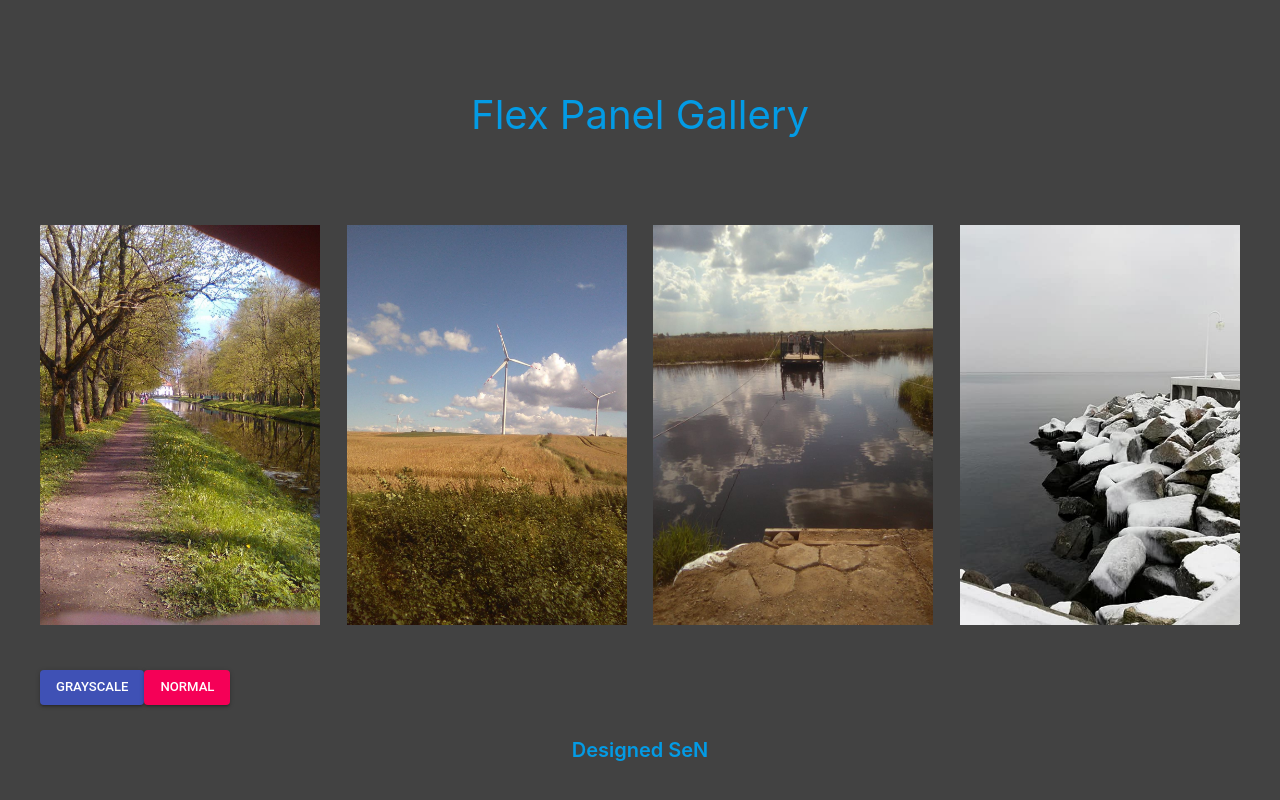
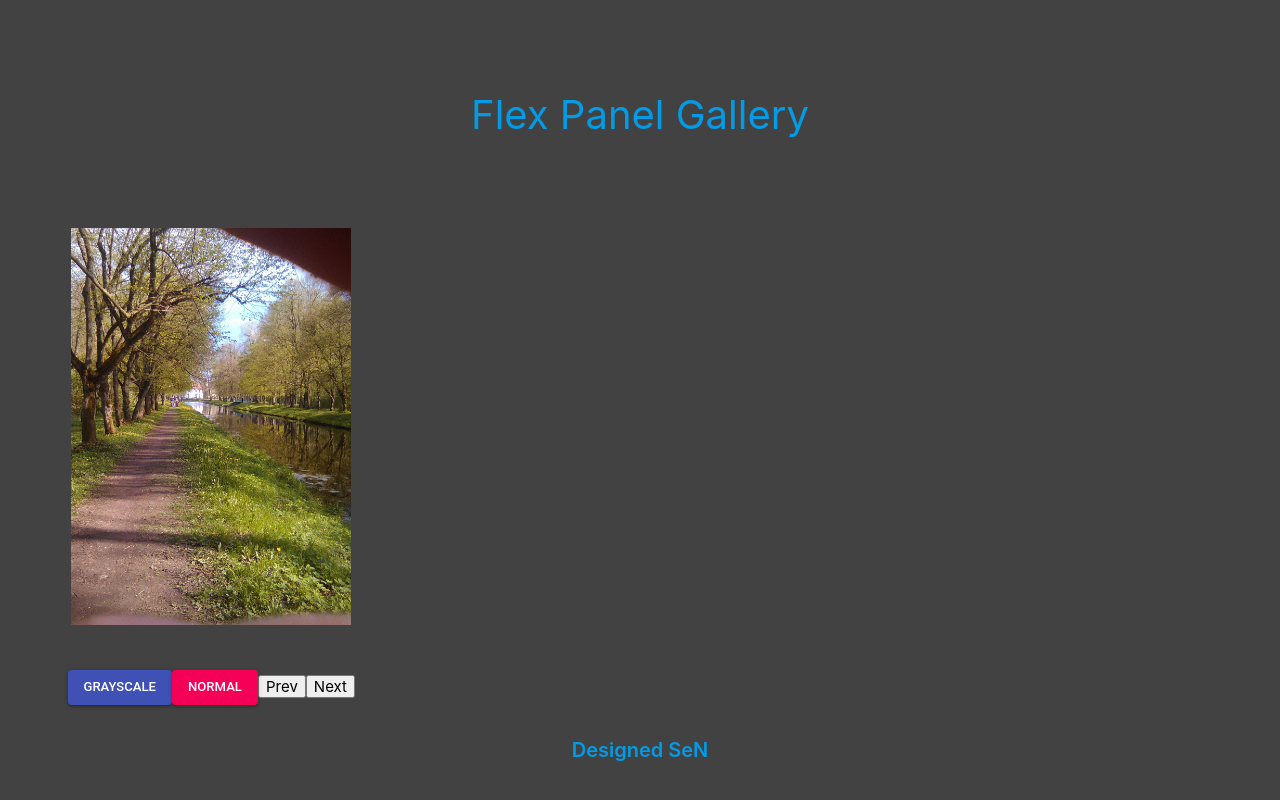
Before and after one commit to Scherlock90/flex-panel-gallery, a React (Create React App) app: page / in a window 1280 px wide. Built offline with nearby package versions, Linux system fonts and the light colour scheme.

Commit message:
adding function to slice image to next

```diff
--- a/package.json
+++ b/package.json
@@ -8,6 +8,7 @@
     "jquery": "^3.4.0",
     "node-sass": "^4.11.0",
     "react": "^16.8.6",
+    "react-animated-slider": "^1.1.4",
     "react-dom": "^16.8.6",
     "react-modal": "^3.8.1",
     "react-modal-hook": "^1.1.1",
--- a/src/FlexComponents/Flex-panel-gallery.js
+++ b/src/FlexComponents/Flex-panel-gallery.js
@@ -23,10 +23,40 @@ const dataImage = [
     id: 4,
     name: 'Sopockie Molo',
     img: 'sopotMolo.jpg'
+  },
+
+  {
+    id: 3,
+    name: 'Narwiański Narodowy Park',
+    img: 'sliwnoKladki.jpg'
+  },
+  {
+    id: 4,
+    name: 'Sopockie Molo',
+    img: 'sopotMolo.jpg'
+  }
+  ,{
+    id: 3,
+    name: 'Narwiański Narodowy Park',
+    img: 'sliwnoKladki.jpg'
+  },
+  {
+    id: 4,
+    name: 'Sopockie Molo',
+    img: 'sopotMolo.jpg'
   }
 ]
 const buttonStyle ={
   padding : '3em 0 0 0'
+}
+const styleLoading = {
+  textAlign: 'center',
+  fontSize: '40px',
+  color: 'rgb(3, 155, 229)',
+  marginLeft: 'auto',
+  marginRight: 'auto',
+  display: 'flex',
+  alignItems: 'center'
 }
 
 export default function FlexPanelGallery () {
@@ -35,6 +65,9 @@ export default function FlexPanelGallery () {
     const [modalMainOpen, setModalMainOpen] = useState(false);
     const [pic, setPic] = useState('');
     const [name, setName] = useState('');
+    const [startIndex, setStartIndex] = useState(0);
+    const [finishIndex, setFinishIndex] = useState(4);
+    const [currentIndex, setCurrentIndex] = useState(0);
     const makeGrey = {
       filter: `grayscale(${grayscale})`
     }
@@ -50,22 +83,49 @@ export default function FlexPanelGallery () {
       setGrayscale(0);
       return modalMainOpen
     }
+    let photoList;
+    if (imagesToGallery.length > 0) {
+      photoList = imagesToGallery.map((img, i)=> (
+      <ImageThumb
+        img={img.img}
+        key={i}
+        name={img.name}
+        onActivePhoto={e => toggleModal(img.name, img.img)}
+      />
+    ))} else {
+      photoList = <div style={styleLoading}>Please add some cards</div>
+    }
 
+    function leftClick (e) {
+      if(currentIndex <= photoList.length){
+      setCurrentIndex(currentIndex - 1);
+      console.log('Left ' + currentIndex);
+      } if (currentIndex === 0) {
+        setCurrentIndex(0);
+        console.log('ustawia koniec')
+      }
+      return currentIndex
+    }
+    function rightClick (e) {
+      if(currentIndex < photoList.length * 6){
+      setCurrentIndex(currentIndex + 1);
+      console.log('right ' + currentIndex)
+      } if (currentIndex === photoList.length) {
+        setCurrentIndex(0);
+        console.log('do zera ' + currentIndex)
+      }
+      return currentIndex
+    }
   return (
     <div>
       <div className="container" style={makeGrey}>
-        {imagesToGallery.map((img, i)=> (
-          <ImageThumb
-            img={img.img}
-            key={i}
-            name={img.name}
-            onActivePhoto={e => toggleModal(img.name, img.img)}
-          />
-        ))}
+         {photoList[currentIndex]}
       </div>
       <div style={buttonStyle}>
         <Button variant="contained" color="primary" onClick={() => setGrayscale(4)} >Grayscale</Button>
         <Button variant="contained" color="secondary" onClick={() => setGrayscale(0)} >Normal</Button>
+        <button onClick={e => leftClick(e, currentIndex)}>Prev</button>
+        <button onClick={e => rightClick(e, currentIndex)}>Next</button>
       </div>
       <ReactModal
         isOpen={modalMainOpen}
@@ -78,7 +138,7 @@ export default function FlexPanelGallery () {
           <div className="containerMyModal" >
             <div className="cardImage">
               <div className="box">
-                <img  style={makeGrey}className="imgModal" src={pic} />
+                <img  style={makeGrey} className="imgModal" src={pic} />
               </div>
             </div>
             <div className="littleContainerName">
--- a/src/FlexComponents/main.css
+++ b/src/FlexComponents/main.css
@@ -14,9 +14,10 @@ body {
 }
 
 .container {
-  width: 1200px;
+  width: 1145px;
   height: 400px;
-  display: flex;
+  overflow: hidden;
+  display: -webkit-box;
   flex-wrap: wrap;
   justify-content: space-between;
 }
@@ -185,3 +186,28 @@ body {
   bottom: 0;
   background-color: #424242;
 }
+
+.track {
+  width: 1120px;
+  display: flex;
+  overflow: hidden;
+}
+
+.cardImage {
+  margin: 0.2em;
+}
+
+.slider {
+  align-items: center;
+  display: flex;
+  align-content: center;
+  justify-content: center;
+}
+
+.slider a.nextButton {
+  right: -5px;
+}
+
+.slider a.previousButton {
+  left: -5px;
+}
--- a/src/FlexComponents/main.scss
+++ b/src/FlexComponents/main.scss
@@ -18,9 +18,11 @@ body {
   -moz-osx-font-smoothing: grayscale;
 }
 .container{
-  width: 1200px;
+  width: 1145px;
   height: 400px;
-  display: flex;
+  overflow: hidden;
+  display: -webkit-box;
+  // display: flex;
   flex-wrap: wrap;
   justify-content: space-between;
   &:hover .box:before {
@@ -164,3 +166,23 @@ body {
   bottom: 0;
   background-color: #424242;
 }
+.track{
+  width: 1120px;
+  display: flex;
+  overflow: hidden;
+}
+.cardImage{
+  margin: 0.2em;
+}
+.slider{
+  align-items: center;
+    display: flex;
+    align-content: center;
+    justify-content: center;
+}
+.slider a.nextButton{
+  right: -5px;
+}
+.slider a.previousButton{
+  left: -5px;
+}
```
Also changed, not shown: src/FlexComponents/main.min.css, 1 other file (tests, documents, lock files or other folders).
